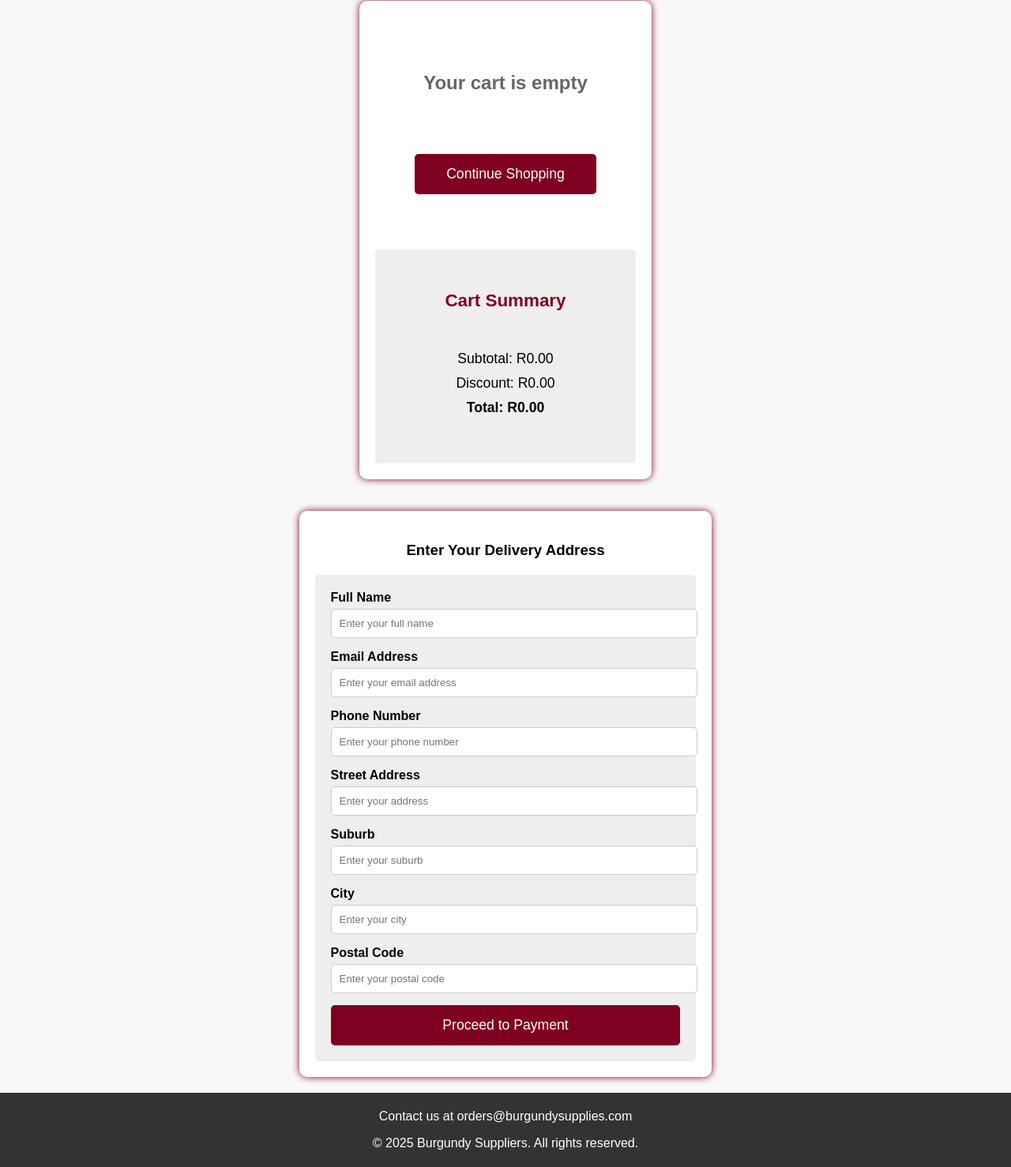
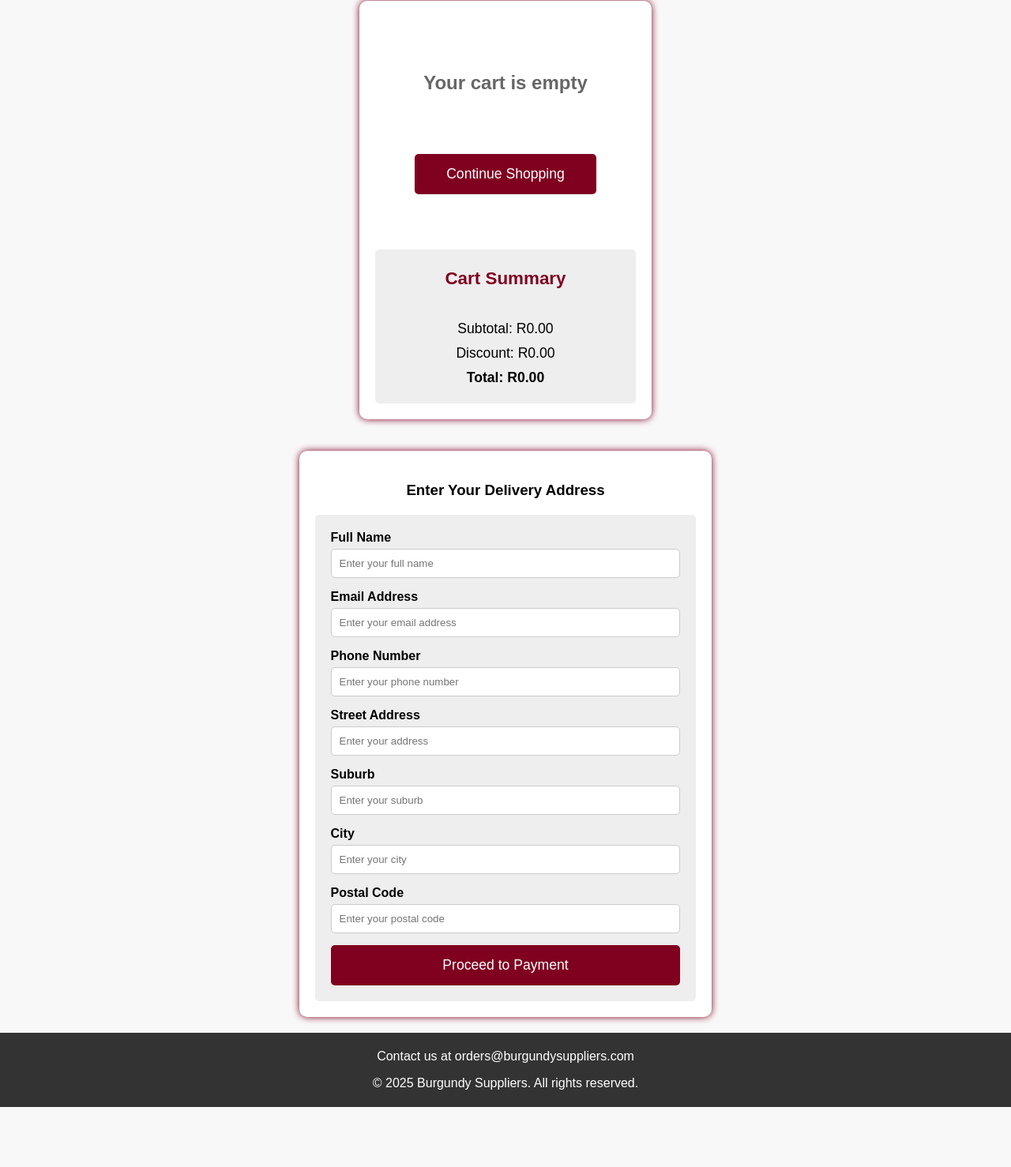
Before and after one commit to nsovo4/Burgundy-Supplies, a plain HTML site: page cart.html in a window 1280 px wide. Shown: the part 153-1631 px from the top of the page at 79% size. After the commit the page ends 1555 px from the top, so only its background shows below. Drawn offline with Linux system fonts and the light colour scheme; a script that the page names is missing.

Commit message:
refactor cart layout and styling; reduce padding and margins for improved design consistency

```diff
--- a/cart.html
+++ b/cart.html
@@ -51,7 +51,7 @@
       .cart-container {
         max-width: 1000px;
         margin: 20px auto;
-        padding: 20px;
+        padding: 5px;
         background: white;
         border-radius: 10px;
         box-shadow: 0 0 10px #800020;
@@ -62,7 +62,7 @@
         grid-template-columns: 150px 2fr 1fr 1fr 1fr auto;
         gap: 20px;
         align-items: center;
-        padding: 20px;
+        padding: 5px;
         border-bottom: 1px solid #eee;
       }
 
@@ -111,7 +111,7 @@
 
       .cart-summary {
         margin-top: 20px;
-        padding: 30px;
+        padding: 2px;
         background: #eeeeee;
         border-radius: 5px;
         text-align: center;
@@ -122,7 +122,7 @@
       }
 
       .cart-summary-details {
-        margin: 20px 0;
+        margin: 10px 0;
         text-align: center;
         width: 100%;
         max-width: 300px;
@@ -210,6 +210,9 @@
         background: #eeeeee;
         border-radius: 5px;
         text-align: left;
+        max-width: 500px;
+        margin-left: auto;
+        margin-right: auto;
       }
 
       .form-container label {
@@ -224,6 +227,7 @@
         margin-bottom: 15px;
         border: 1px solid #ccc;
         border-radius: 5px;
+        box-sizing: border-box;
       }
 
       .form-container button {
@@ -304,6 +308,7 @@
       }
     </style>
   </head>
+
   <body>
     <header>
       <a href="index.html">
@@ -512,15 +517,14 @@
     </script>
 
     <footer>
-      <p>Contact us at <a href="mailto:Orders@burgundysuppliers.co.za">orders@burgundysupplies.com</a></p>
+      <p>Contact us at <a href="mailto:Orders@burgundysuppliers.co.za">orders@burgundysuppliers.com</a></p>
       <p>&copy; 2025 Burgundy Suppliers. All rights reserved.</p>
     </footer>
 
     <script>
         document.getElementById("address-form").addEventListener("submit", function (e) {
-          e.preventDefault(); // Prevent form submission
+          e.preventDefault();
 
-          // Validate the form (all fields are required)
           const name = document.getElementById("name").value.trim();
           const email = document.getElementById("email").value.trim();
           const phone = document.getElementById("phone").value.trim();
--- a/server.js
+++ b/server.js
@@ -6,7 +6,7 @@ app.use(express.json());
 
 app.post("/verify-payment", async (req, res) => {
   const { paymentId } = req.body;
-  const secretKey = "sk_test_bb8a2b86Q4MKg9l33d240ce99d2c"; // Replace with your LIVE private key
+  const secretKey = "sk_test_bb8a2b86Q4MKg9l33d240ce99d2c"; // private key
 
   try {
     const response = await axios.get(`https://online.yoco.com/v1/payments/${paymentId}`, {
```
Also changed, not shown: index.html (+4 -4 lines), script.js (+1 -6 lines).
